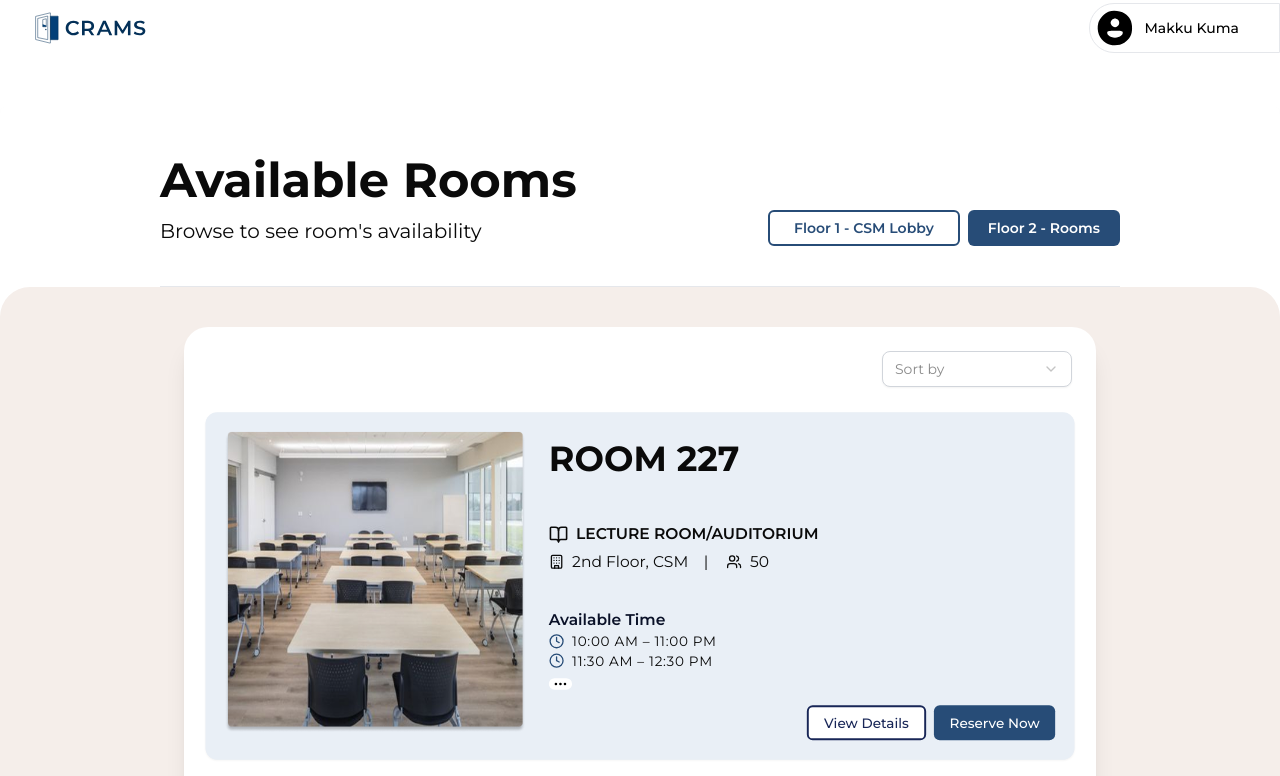
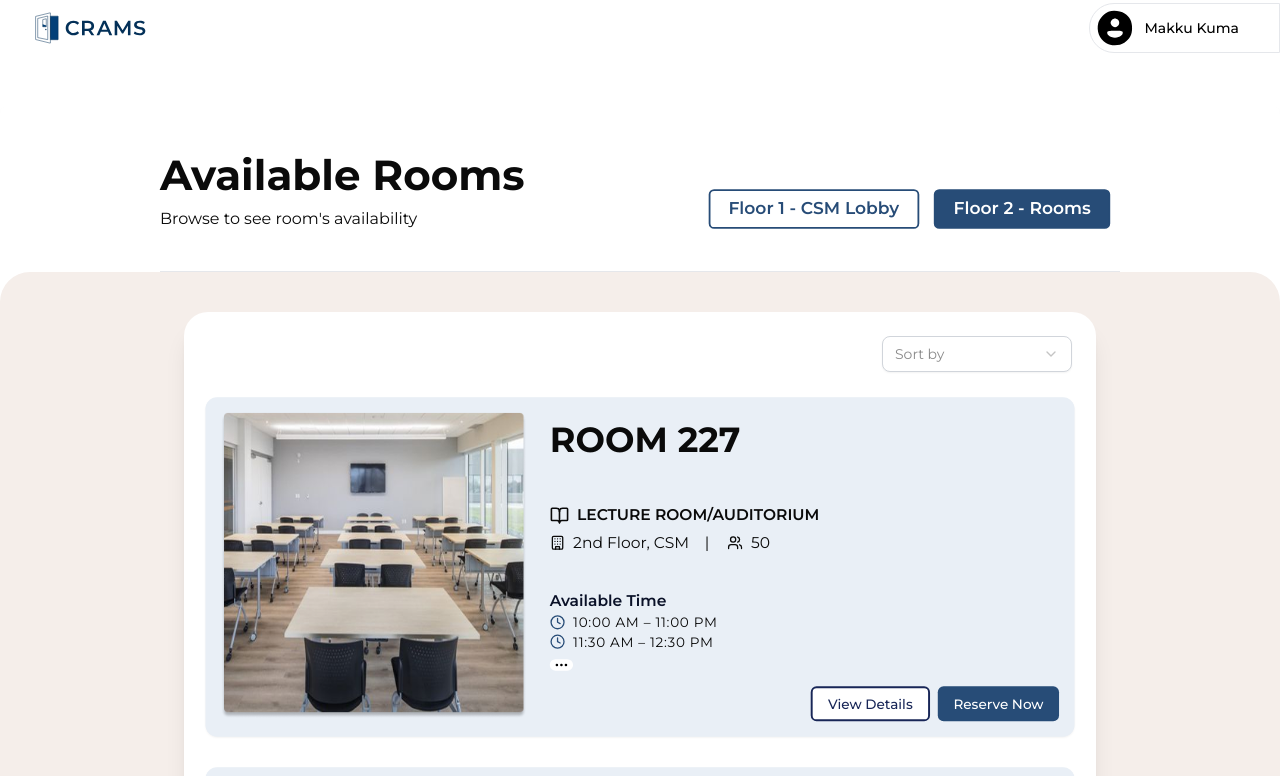
Before and after one commit to MakkuHuqueriza/CRAMS, a Next.js app: page / in a window 1280 px wide. Shown: the top 776 px of the page. Built offline with nearby package versions, Linux system fonts and the light colour scheme.

Commit message:
feat: available rooms design

```diff
--- a/src/app/components/AvailableRooms.tsx
+++ b/src/app/components/AvailableRooms.tsx
@@ -92,13 +92,13 @@ const RoomCard = ({ room }: { room: Room }) => {
   };
 
   return (
-    <Card className="flex md:flex-row bg-[#e9eff6] border-none p-4 md:p-5 scale-[0.97] gap-6">
+    <Card className="flex md:flex-row bg-[#e9eff6] border-none p-4 md:p-4 scale-[0.97] gap-6">
       <div className="flex-shrink-0">
         <Image
           src={room.image}
           alt={room.name}
-          width={310}
-          height={310}
+          width={315}
+          height={315}
           className="rounded-md object-cover"
         />
       </div>
@@ -165,21 +165,21 @@ const AvailableRooms = () => {
         <div className="bg-primary w-[75%] max-w-6xl mx-auto py-10 border-b border-muted">
           <div className="flex flex-col md:flex-row md:items-end md:justify-between gap-4">
             <div>
-              <h1 className="text-[48px] font-bold text-primary">
+              <h1 className="text-[48px] lg:text-[42px] md:text-[36px] font-bold text-primary whitespace-nowrap">
                 Available Rooms
               </h1>
-              <p className="text-[20px] text-muted-foreground">
+              <p className="text-[20px] md:text-[16px] text-muted-foreground whitespace-nowrap">
                 Browse to see room&apos;s availability
               </p>
             </div>
-            <div className="flex gap-2 text-[25px]">
+            <div className="flex xl:gap-2 lg:gap-0">
               <Button
                 variant="outline"
-                className="rounded-md text-[#274c77] border-[#274c77] hover:shadow-lg transition border-2 font-semibold px-6 py-3"
+                className="rounded-md text-[#274c77] border-[#274c77] hover:shadow-lg transition border-2 font-semibold xl:text-[19px] xl:px-5 xl:py-5 lg:text-[16px] lg:scale-[90%] md:scale-[70%]"
               >
                 Floor 1 - CSM Lobby
               </Button>
-              <Button className="bg-[#274c77] text-white hover:bg-[#182657] rounded-md font-semibold px-5 py-4">
+              <Button className="bg-[#274c77] text-white hover:bg-[#182657] border-2 border-[#274c77] rounded-md font-semibold xl:text-[19px] xl:px-5 xl:py-5 xl:ml-[-15px] lg:text-[16px] lg:scale-[90%] lg:ml-[-10px] md:scale-[70%] md:ml-[-40px]">
                 Floor 2 - Rooms
               </Button>
             </div>
```
